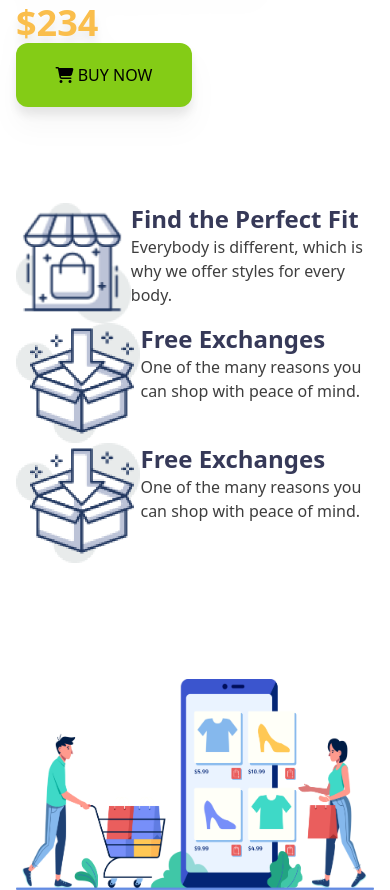
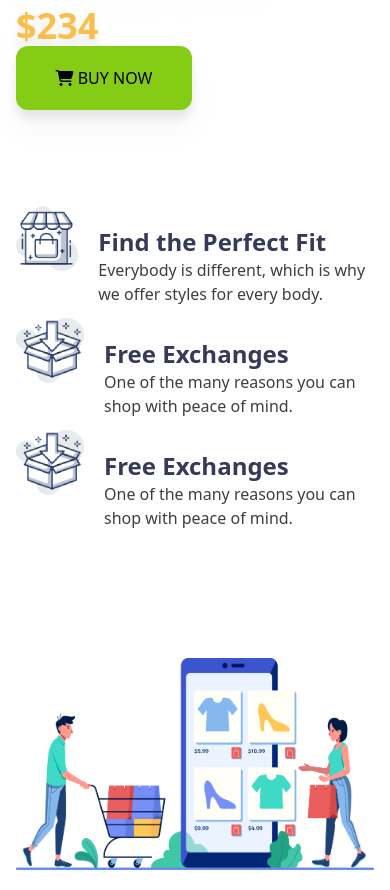
Before and after one commit to arafat20mupi/Taliwind-projects, a plain HTML site: page index.html in a window 390 px wide. Shown: the part 5071-5961 px from the top of the page. Drawn offline with nearby package versions, Linux system fonts and the light colour scheme.

Commit message:
nav and footer requred

```diff
--- a/index.html
+++ b/index.html
@@ -11,15 +11,15 @@
     <header class="bg-[#FFFBF0]  ">
     <!-- nav start -->
     <nav class="max-w-7xl px-12 md:px-0 mx-auto flex justify-between pt-5">
-        <div class="w-1/2 h-auto"><img src="./icons/logo.png" alt=""></div>
+        <div class="w-96 h-auto md:p-5 "><img src="./icons/logo.png" alt=""></div>
         <div>
-            <ul class="font-semibold text-2xl list-none hidden md:flex m-4 p-4 gap-10 cursor-pointer">
+            <ul class="font-semibold text-2xl list-none hidden md:hidden lg:flex m-4 p-4 gap-10 cursor-pointer">
                 <li>Home</li>
                 <li>Product</li>
                 <li>About Us</li>
                 <li>Contact Us</li>
             </ul>
-            <i class="fa-solid fa-bars flex md:hidden w-8 pt-4"></i>
+            <i class="fa-solid fa-bars flex md: md:items-center lg:hidden w-8 md:w-20 pt-4"></i>
         </div>
     </nav>
     <!-- banner section  -->
@@ -154,33 +154,33 @@
     <!-- footer start  -->
 
     <footer class="max-w-7xl mx-auto font-sans">
-        <section class="grid grid-cols-1 flex-wrap md:flex md:grid-cols-2  justify-between py-12 p-4 gap-24 p-12">
+        <section class="grid grid-cols-1 md:grid-cols-2  justify-between py-12 p-4 gap-24 p-12">
             <div class="pb-5">
                 <div class="flex ">
-                    <div>
+                    <div class="h-28 w-28">
                         <img src="./icons/house.png" alt="">
                     </div>
-                    <div>
+                    <div class="ml-5 mt-5">
                         <h4 class="text-[#363958] font-bold text-2xl">Find the Perfect Fit</h4>
                         <p class="text-[#3E3E3E]">Everybody is different, which is why we
                             offer styles for every body.</p>
                     </div>
                 </div>
                 <div class="flex">
-                    <div class="">
+                    <div class="h-28 w-28">
                         <img src="./icons/box.png" alt="">
                     </div>
-                    <div>
+                    <div class="ml-5 mt-5">
                         <h4  class="text-[#363958] font-bold text-2xl">Free Exchanges</h4>
                         <p class="text-[#3E3E3E]">One of the many reasons you can shop
                             with peace of mind.</p>
                     </div>
                 </div>
                 <div class="flex">
-                    <div class="">
+                    <div class="h-28 w-28">
                         <img src="./icons/box.png" alt="">
                     </div>
-                    <div>
+                    <div class="ml-5 mt-5">
                         <h4 class="text-[#363958] font-bold text-2xl">Free Exchanges</h4>
                         <p class="text-[#3E3E3E]">One of the many reasons you can shop
                             with peace of mind.</p>
```
